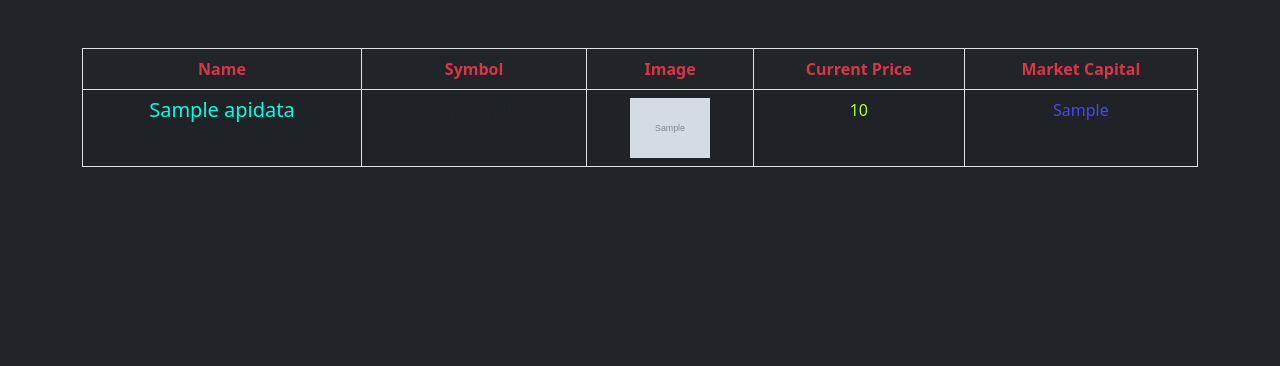
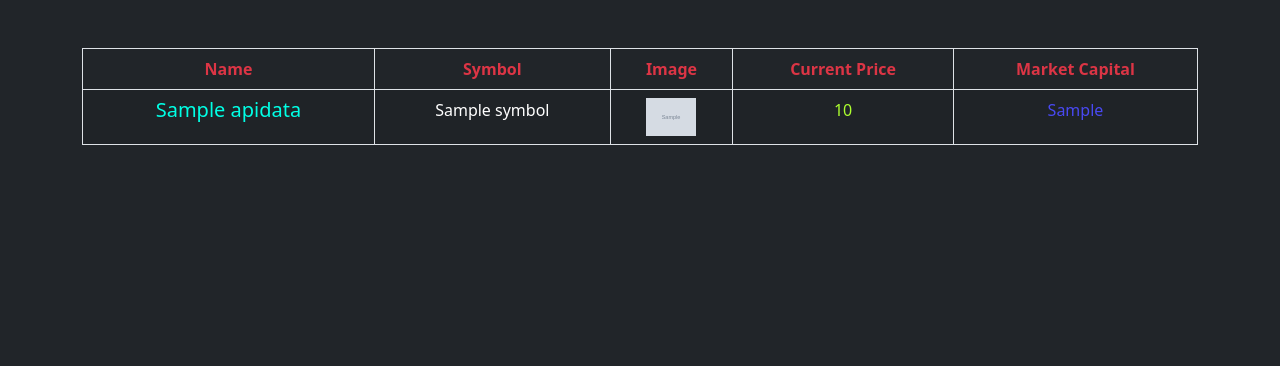
Before and after one commit to kiarashfz/cryptocurrencyapi, a Django app: template cryptocurrencyapi/templates/cryptoapp/index.html in a window 1280 px wide. Shown: the part 56-422 px from the top of the page. Run offline with Django 4.2, Linux system fonts and the light colour scheme; the template is opened without the code that fills it: most values are stand-ins (such as "Sample title", 1, 10 or a date in 2020); grey boxes marked "Sample" are stand-in pictures.

Commit message:
template html improved

```diff
--- a/cryptocurrencyapi/templates/cryptoapp/index.html
+++ b/cryptocurrencyapi/templates/cryptoapp/index.html
@@ -46,10 +46,10 @@
                         {% for i in apidata %}
                         <tr>
                             <td><h5 style="color: rgb(0, 255, 229);">{{i.name}}</h5></td>
-                            <td>{{i.symbol}}</td>
-                            <td class="text-center"><img src="{{i.image}}" width="80"></td>
-                            <td style="color:greenyellow;">{{i.current_price}}</td>
-                            <td style="color:rgb(73, 73, 242);">{{i.market_cap}}</td>
+                            <td class="text-white"><span class="my-auto">{{i.symbol}}</span></td>
+                            <td class="text-center"><img src="{{i.image}}" width="50"></td>
+                            <td style="color:greenyellow;"><span class="my-auto">{{i.current_price}}</span></td>
+                            <td style="color:rgb(73, 73, 242);"><span class="my-auto">{{i.market_cap}}</span></td>
                         </tr>
                         {% endfor %}
 
```
